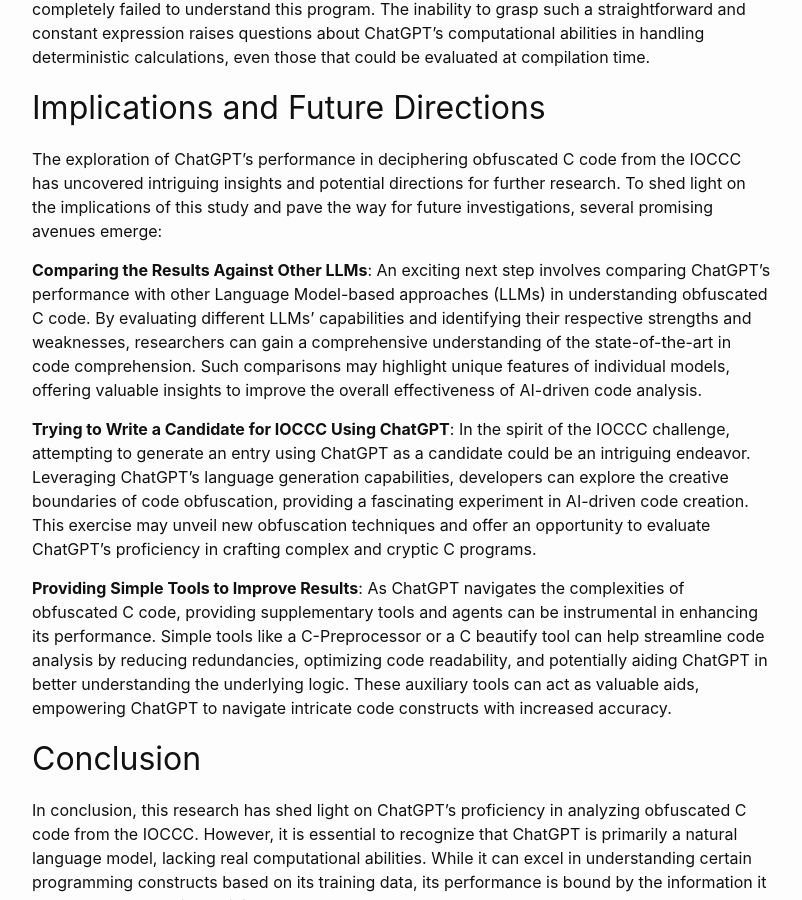
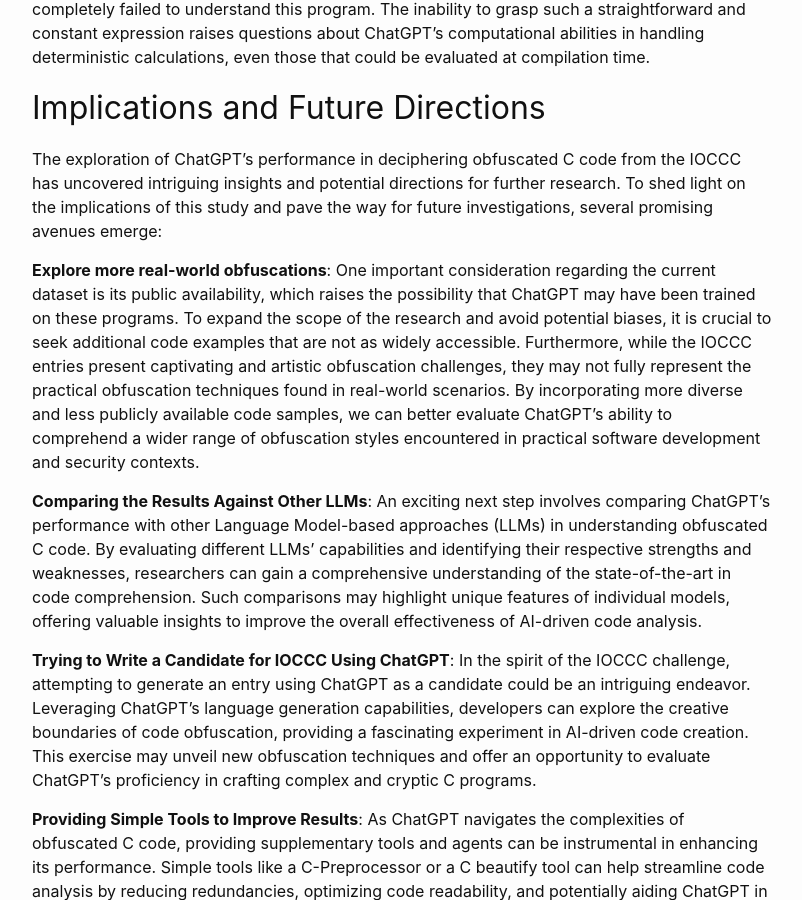
Before and after one commit to nir-mo/nir-mo.github.io, a Jekyll site: the page built from _posts/2023-07-25-Cracking-Complexity.markdown, in a window 1280 px wide and 900 px high, scrolled down 7881 px. Shown: the whole window, without its empty margins (238-1040 px from the left). Built offline with Jekyll 4.4.1, drawn with Linux system fonts in a browser that asks for light colours.

Commit message:
Add new future direction.

```diff
--- a/_posts/2023-07-25-Cracking-Complexity.markdown
+++ b/_posts/2023-07-25-Cracking-Complexity.markdown
@@ -284,6 +284,10 @@
 
 The exploration of ChatGPT's performance in deciphering obfuscated C code from the IOCCC has uncovered intriguing insights and potential directions for further research. To shed light on the implications of this study and pave the way for future investigations, several promising avenues emerge:
 
+
+__Explore more real-world obfuscations__:
+One important consideration regarding the current dataset is its public availability, which raises the possibility that ChatGPT may have been trained on these programs. To expand the scope of the research and avoid potential biases, it is crucial to seek additional code examples that are not as widely accessible. Furthermore, while the IOCCC entries present captivating and artistic obfuscation challenges, they may not fully represent the practical obfuscation techniques found in real-world scenarios. By incorporating more diverse and less publicly available code samples, we can better evaluate ChatGPT's ability to comprehend a wider range of obfuscation styles encountered in practical software development and security contexts.
+
 __Comparing the Results Against Other LLMs__:
 An exciting next step involves comparing ChatGPT's performance with other Language Model-based approaches (LLMs) in understanding obfuscated C code. By evaluating different LLMs' capabilities and identifying their respective strengths and weaknesses, researchers can gain a comprehensive understanding of the state-of-the-art in code comprehension. Such comparisons may highlight unique features of individual models, offering valuable insights to improve the overall effectiveness of AI-driven code analysis.
 
```
